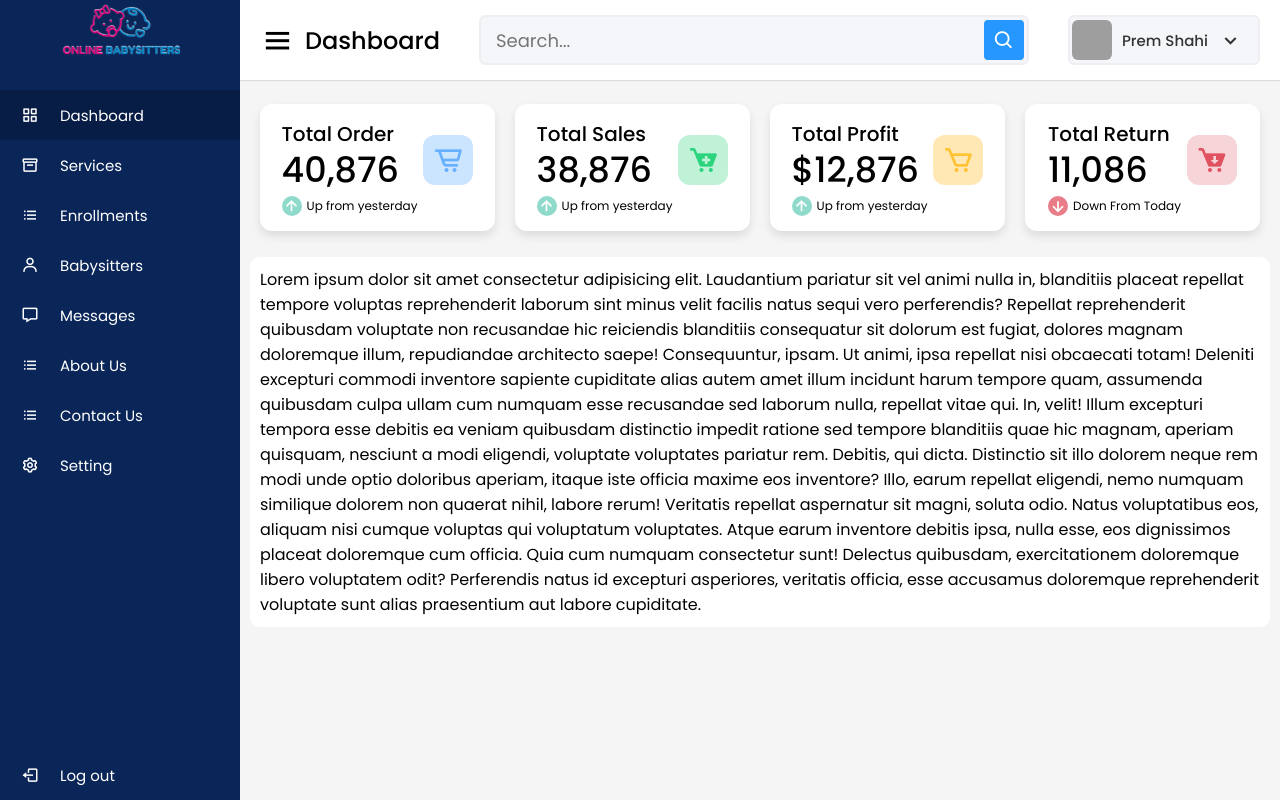
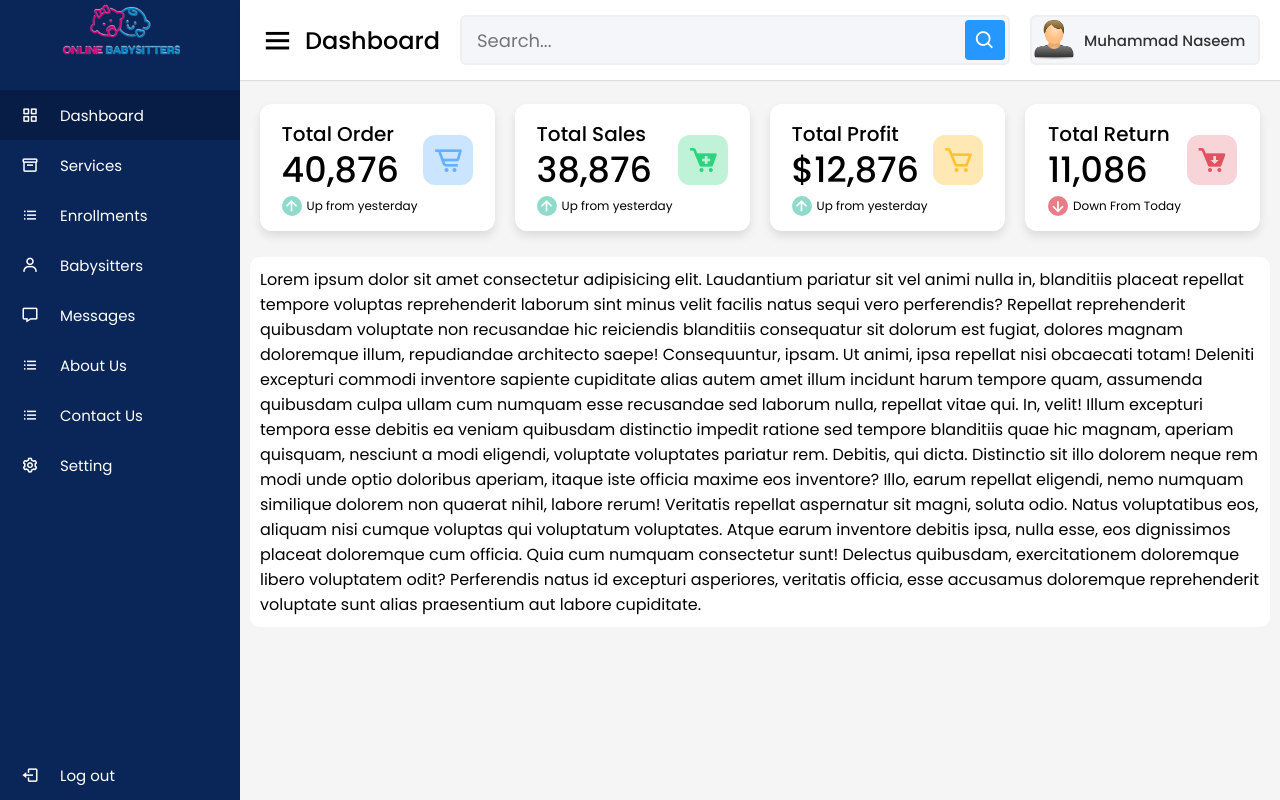
Before and after one commit to MAleemH/Online-Babysitters, a PHP site: page /admin/index.php in a window 1280 px wide. Run offline with PHP 8.4, Linux system fonts and the light colour scheme; grey boxes are pictures that could not be loaded.

Commit message:
Updated navbar

```diff
--- a/includes/admin_navbar.php
+++ b/includes/admin_navbar.php
@@ -8,8 +8,7 @@
     <i class='bx bx-search'></i>
   </div>
   <div class="profile-details">
-    <img src="images/profile.jpg" alt="">
-    <span class="admin_name">Prem Shahi</span>
-    <i class='bx bx-chevron-down'></i>
+    <img src="../images/user-icon.jpg" alt="Admin-Image">
+    <span class="admin_name">Muhammad Naseem</span>
   </div>
 </nav>
```
Also changed, not shown: images/user-icon.jpg (added).
